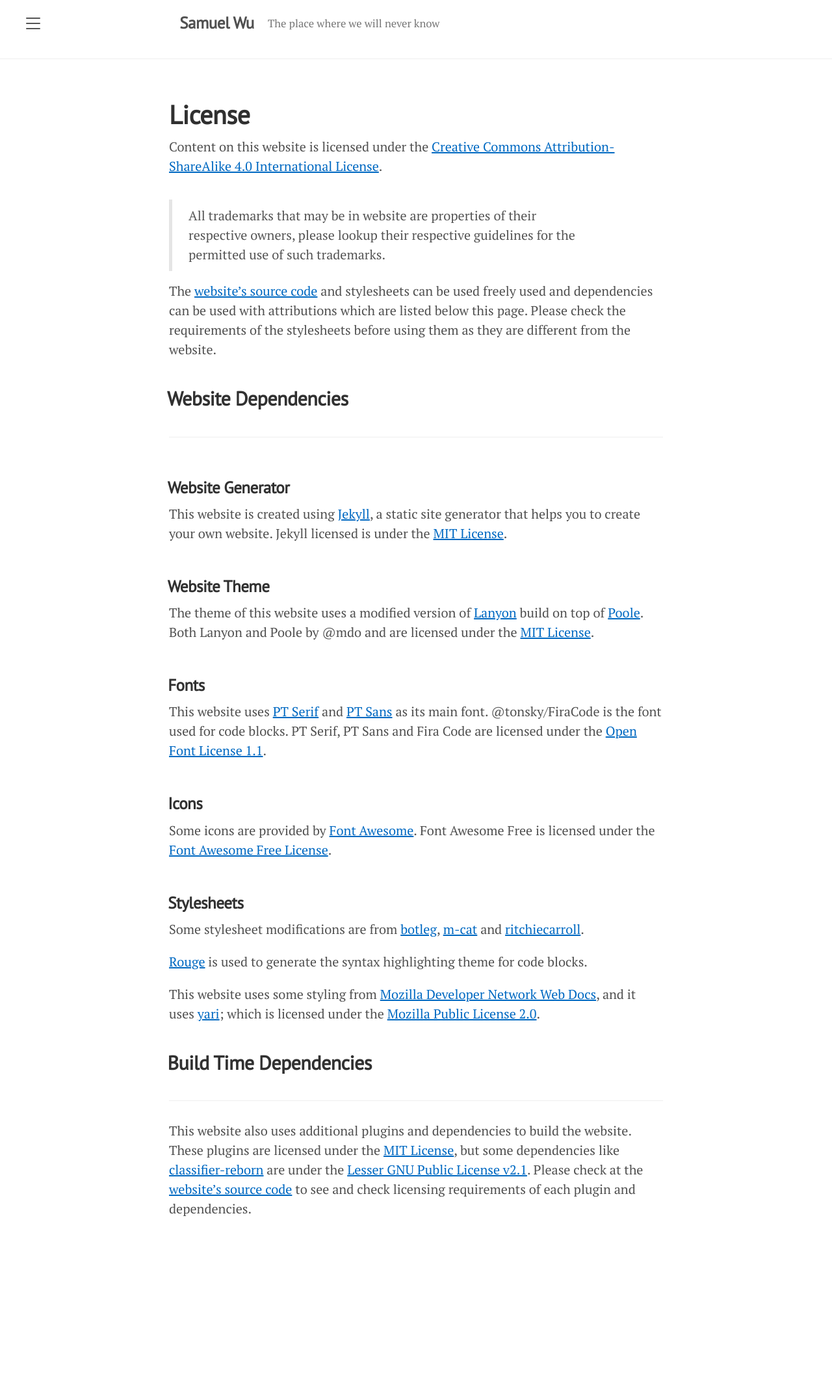
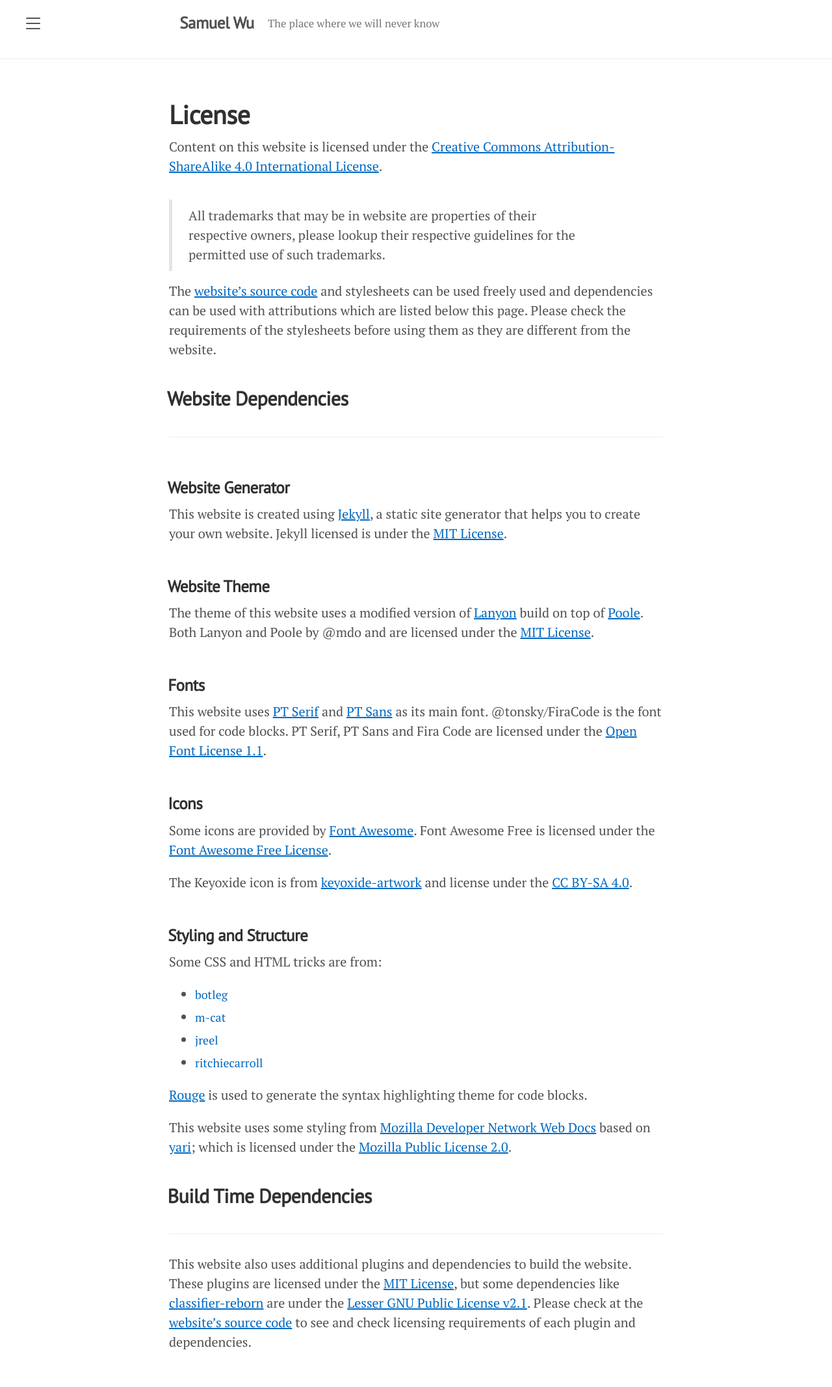
Before and after one commit to TwoPizza9621536/twopizza9621536.github.io, a Jekyll site: the page built from pages/license.md, in a window 1280 px wide. Shown: the whole page at 65% size. Built offline with Jekyll 4.4.1, drawn with Linux system fonts in a browser that asks for light colours; cached includes are drawn as plain includes; before the commit the page ends 1929 px from its top, so only the background shows below that.

Commit message:
feat!: add new icon and redo permalinks
Signed-off-by: Samuel Wu <twopizza9621536@gmail.com>

```diff
--- a/_config.yaml
+++ b/_config.yaml
@@ -17,28 +17,22 @@
 locale: en-US
 lang: en-US
 
-# About/Contact
+# Author
 author:
   name: Samuel Wu
   url: https://github.com/TwoPizza9621536
   email: twopizza9621536@gmail.com
-  twitter:
-    username: TwoPizza9621536
-    card: summary
 
-social:
-  name: Samuel Wu
-  links:
-    - https://social.restless.systems/@TwoPizza9621536
-    - https://github.com/TwoPizza9621536
-    - https://steamcommunity.com/profiles/76561199040648119/
+twitter:
+  username: TwoPizza9621536
+  card: summery
 
 # SEO
 google_site_verification: I7yhE_OKyT8UlfvQvfF9KQqu0rZRZcaMZ9Y5nQhGyQ8
 
 # Permalinks
 collections_dir: collections
-permalink: /:year/:title
+permalink: /:title
 
 # Pagination
 pagination:
--- a/_includes/socials.html
+++ b/_includes/socials.html
@@ -1,30 +1,34 @@
 <!--! From MDN Web Docs https://developer.mozilla.org/, yari https://github.com/mdn/yari is licensed under the MPL 2.0 http://mozilla.org/MPL/2.0/ -->
+<!--! and jreel https://jreel.github.io/social-media-icons-on-jekyll/ -->
 <ul class="socials">
   <li>
     <a
-      href="{{ site.social.links[0] }}"
-      class="icon icon-mastodon"
-      rel="me external nofollow noopener noreferrer"
-      ><span class="visually-hidden">My Mastodon Account</span></a
+      href="mailto:{{ site.author.email | encode_email }}"
+      class="icon icon-email"
+      ><span class="visually-hidden">Email</span></a
     >
   </li>
+
+  {% assign s = site.data.socials %}
+  {% for social in s %}
+  {% assign key = social | first %}
   <li>
-    <a href="{{ site.social.links[1] }}" class="icon icon-github">
-      <span class="visually-hidden">My Github Account</span>
-    </a>
+    <a
+      href="{{ s[key].href }}{{ s[key].id }}"
+      class="icon icon-{{ key }}"
+      rel="me external nofollow noopener noreferrer"
+      ><span class="visually-hidden">{{ s[key].title }}</span></a
+    >
   </li>
-  <li>
-    <a href="{{ site.social.links[2] }}" class="icon icon-steam">
-      <span class="visually-hidden">My Steam Profile</span>
-    </a>
-  </li>
+  {% endfor %}
+
   <li>
     <a
       href="/feed.xml"
       target="_top"
       type="application/atom+xml"
       class="icon icon-rss"
-      ><span class="visually-hidden">Samuel's Blog RSS/Atom Feed</span></a
+      ><span class="visually-hidden">RSS/Atom Feed</span></a
     >
   </li>
 </ul>
--- a/_sass/socials.scss
+++ b/_sass/socials.scss
@@ -1,7 +1,7 @@
 /*! Social Media Icons, uses MDN Web Docs social media icon layout https://developer.mozilla.org, yari https://github.com/mdn/yari is licensed under the MPL 2.0 http://mozilla.org/MPL/2.0/ */
 .socials {
   display: flex;
-  gap: 0.5rem;
+  gap: 0.3rem;
   list-style: none;
   padding: 0;
 
@@ -17,33 +17,42 @@
   mask-position: center;
   -webkit-mask-repeat: no-repeat;
   mask-repeat: no-repeat;
+  height: 24px;
+  width: 24px;
+
+  &.icon-email {
+    -webkit-mask-image: url("../svg/envelope.svg");
+    mask-image: url("../svg/envelope.svg");
+  }
 
   &.icon-mastodon {
     -webkit-mask-image: url("../svg/mastodon.svg");
     mask-image: url("../svg/mastodon.svg");
-    height: 24px;
-    width: 21px;
+  }
+
+  &.icon-tumblr {
+    -webkit-mask-image: url("../svg/tumblr.svg");
+    mask-image: url("../svg/tumblr.svg");
   }
 
   &.icon-github {
     -webkit-mask-image: url("../svg/github.svg");
     mask-image: url("../svg/github.svg");
-    height: 24px;
-    width: 23px;
   }
 
   &.icon-steam {
     -webkit-mask-image: url("../svg/steam.svg");
     mask-image: url("../svg/steam.svg");
-    height: 24px;
-    width: 23px;
+  }
+
+  &.icon-telegram {
+    -webkit-mask-image: url("../svg/telegram.svg");
+    mask-image: url("../svg/telegram.svg");
   }
 
   &.icon-rss {
     -webkit-mask-image: url("../svg/rss.svg");
     mask-image: url("../svg/rss.svg");
-    height: 24px;
-    width: 21px;
   }
 }
 
--- a/pages/license.md
+++ b/pages/license.md
@@ -45,19 +45,24 @@
 Some icons are provided by [Font Awesome](https://fontawesome.com). Font
 Awesome Free is licensed under the [Font Awesome Free License][6].
 
-### Stylesheets
+The Keyoxide icon is from [keyoxide-artwork][7] and license under the
+[CC BY-SA 4.0][1].
 
-Some stylesheet modifications are from
-[botleg](https://botleg.com/stories/line-numbers-in-jekyll-code-blocks/),
-[m-cat](https://www.bytedude.com/jekyll-syntax-highlighting-and-line-numbers)
-and [ritchiecarroll][7].
+### Styling and Structure
+
+Some CSS and HTML tricks are from:
+
+- [botleg](https://botleg.com/stories/line-numbers-in-jekyll-code-blocks/)
+- [m-cat](https://www.bytedude.com/jekyll-syntax-highlighting-and-line-numbers)
+- [jreel](https://jreel.github.io/social-media-icons-on-jekyll/)
+- [ritchiecarroll][8]
 
 [Rouge](https://github.com/rouge-ruby/rouge) is used to generate the syntax
 highlighting theme for code blocks.
 
-This website uses some styling from [Mozilla Developer Network Web Docs][8], and
-it uses [yari](https://github.com/mdn/yari); which is licensed under the
-[Mozilla Public License 2.0][9].
+This website uses some styling from [Mozilla Developer Network Web Docs][9]
+based on [yari](https://github.com/mdn/yari); which is licensed under the
+[Mozilla Public License 2.0][10].
 
 ## Build Time Dependencies
 
@@ -65,7 +70,7 @@
 
 This website also uses additional plugins and dependencies to build the website.
 These plugins are licensed under the [MIT License][4], but some dependencies
-like [classifier-reborn][10] are under the [Lesser GNU Public License v2.1][11].
+like [classifier-reborn][11] are under the [Lesser GNU Public License v2.1][12].
 Please check at the [website's source code][2] to see and check licensing
 requirements of each plugin and dependencies.
 
```
Also changed, not shown: other parts of pages/license.md (+6 -5 lines), _data/socials.yaml (added, +24 -0 lines), pages/keys.md (+6 -1 lines), .pre-commit-config.yaml, assets/svg/envelope.svg (added), assets/svg/telegram.svg (added), assets/svg/tumblr.svg (added).
